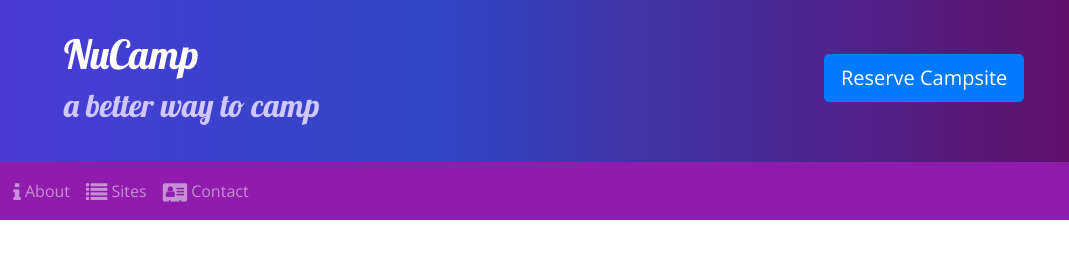
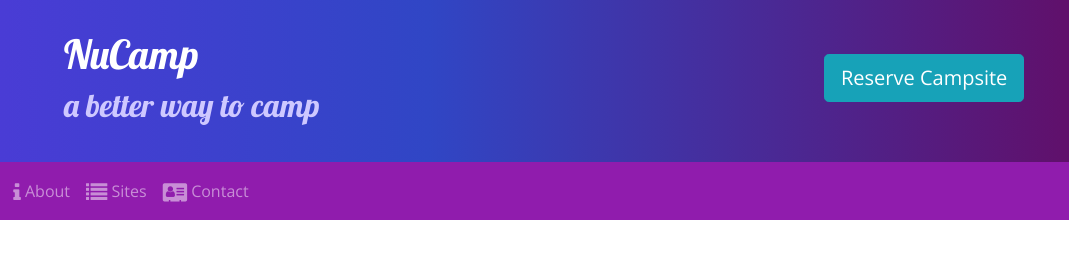
Before and after one commit to cristyduran/Campsite, a website: page index.html in a window 1280 px wide. Shown: the top 267 px of the page, 211-1280 px from the left. Drawn offline with nearby package versions, Linux system fonts and the light colour scheme.

Commit message:
Tooltips

```diff
--- a/index.html
+++ b/index.html
@@ -31,7 +31,7 @@
                     <h2>a better way to camp</h2>
                 </div>
                 <div class="col col-md-4 col-xl-2 mt-4">
-                    <a href="#reserveForm" class="text-nowrap"><button type="button" class="btn btn-primary btn-lg">Reserve Campsite</button></a>
+                    <a href="#reserveForm" role="button" class="btn btn-lg btn-info text-nowrap" data-toggle="tooltip" data-placement="bottom" data-html="true"  title="Or call us at <br /><strong>1-206-555-1234</strong>">Reserve Campsite</a>
                 </div>
             </div>
         </div>
@@ -173,6 +173,11 @@
     <script src="node_modules/jquery/dist/jquery.slim.min.js"></script>
     <script src="node_modules/popper.js/dist/umd/popper.min.js"></script>
     <script src="node_modules/bootstrap/dist/js/bootstrap.min.js"></script>
+    <script>
+        $(function () {
+            $('[data-toggle="tooltip"]').tooltip()
+        })
+    </script>
 
 </body>
 
```
